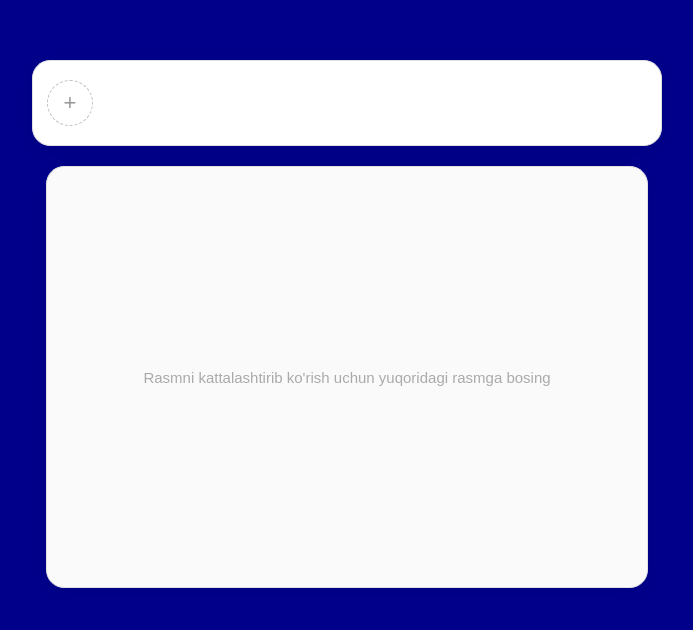
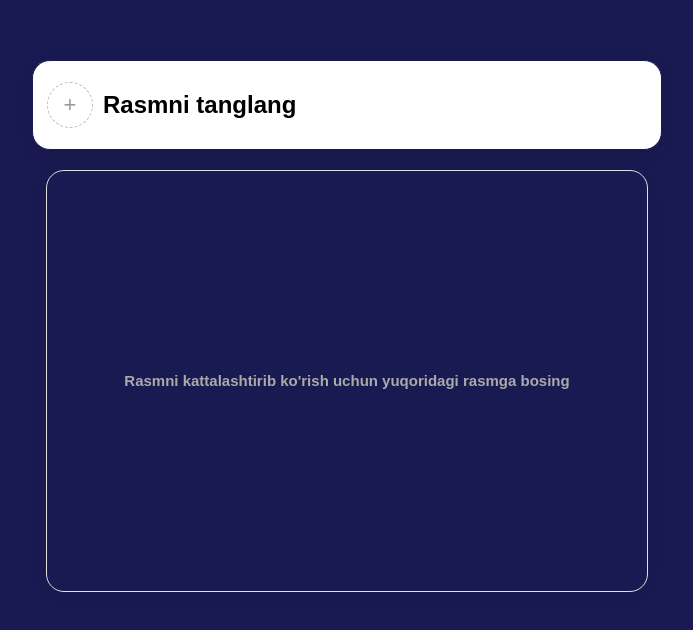
Before and after one commit to tolqinovabdullox000-cell/rasm-chiqaruvchi-sayt, a plain HTML site: page index.html in a window 1280 px wide. Shown: the whole page, without its empty margins (293-986 px from the left). Drawn offline with Linux system fonts and the light colour scheme.

Commit message:
all codes

```diff
--- a/index.html
+++ b/index.html
@@ -16,10 +16,11 @@
       <div class="qoshish-tugma" id="qoshishTugma">
         <span>+</span>
       </div>
+      <h2>Rasmni tanglang</h2>
     </div>
 
     <div class="katta-korsatish" id="kattaKorsatish">
-      <span class="bosh-matn">Rasmni kattalashtirib ko'rish uchun yuqoridagi rasmga bosing</span>
+      <h1 class="bosh-matn">Rasmni kattalashtirib ko'rish uchun yuqoridagi rasmga bosing</h1>
     </div>
 
   </div>
--- a/script.js
+++ b/script.js
@@ -66,6 +66,6 @@ function kattaRasmniKorsat(manzil) {
 }
 
 function kattaKorsatishniTozalash() {
-  kattaKorsatish.innerHTML = '<span class="bosh-matn">Rasmni kattalashtirib ko\'rish uchun yuqoridagi rasmga bosing</span>';
+  kattaKorsatish.innerHTML = '<span class="bosh-matn">Rasmni kattalashtirib korish uchun yuqoridagi rasmga bosing</span>';
   delete kattaKorsatish.dataset.faolManzil;
 }
--- a/style.css
+++ b/style.css
@@ -1,7 +1,7 @@
 body {
   margin: 0;
   min-height: 100vh;
-  background: rgb(0, 0, 139);
+  background: rgb(26, 26, 82);
   display: flex;
   align-items: flex-start;
   justify-content: center;
@@ -25,7 +25,7 @@ body {
   min-height: 64px;
   padding: 10px 14px;
   background: #ffffff;
-  border: 1px solid #e0e0e0;
+  border: 1px solid rgb(26, 26, 82);
   border-radius: 18px;
   box-shadow: 0 4px 20px rgba(0, 0, 0, 0.08);
   overflow-x: auto;
@@ -35,8 +35,9 @@ body {
 .karopka::-webkit-scrollbar {
   height: 5px;
 }
+
 .karopka::-webkit-scrollbar-thumb {
-  background: #ddd;
+  background: #2a0c6c;
   border-radius: 5px;
 }
 
@@ -106,7 +107,7 @@ body {
   width: 100%;
   height: 420px;
   margin-top: 20px;
-  background: #fafafa;
+  background: rgb(26, 26, 82);
   border: 1px solid #e0e0e0;
   border-radius: 18px;
   display: flex;
```
